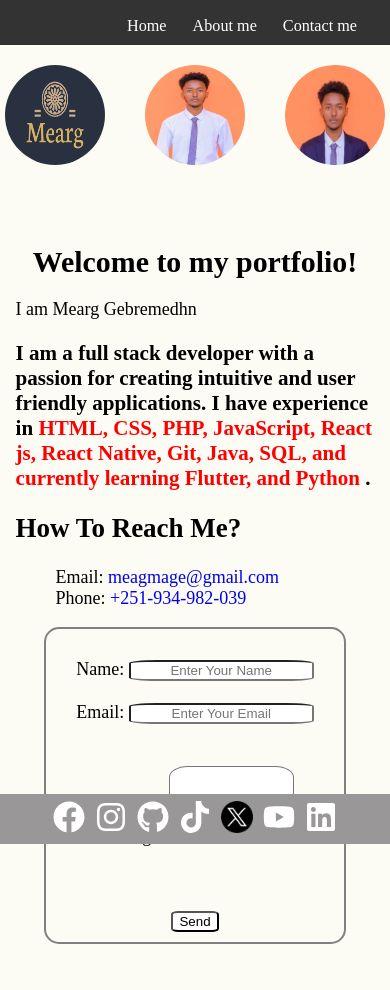
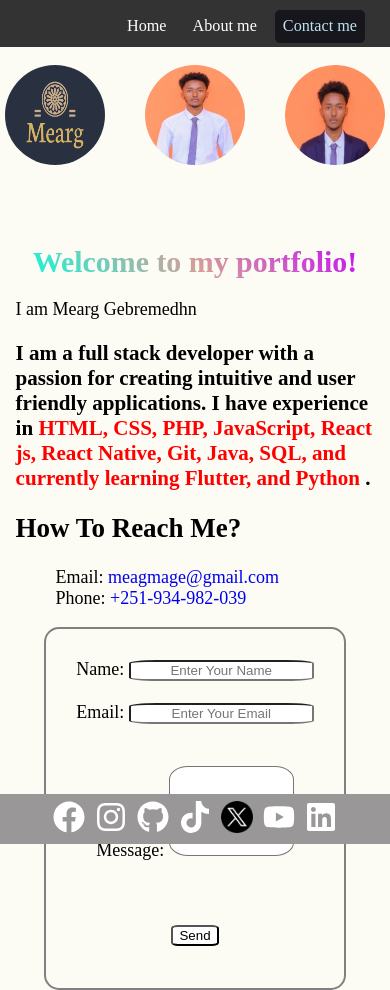
Before and after one commit to maggie-ghub/portfolio, a React (Create React App) app: page /contact in a window 390 px wide. Before the commit the page ends 944 px from the top, so only its background shows below. Built offline with nearby package versions, Linux system fonts and the light colour scheme; the HTML template or start-up script is replaced by a standard one; a web font is replaced by a local one.

Commit message:
adding framer-motion

```diff
--- a/src/App.js
+++ b/src/App.js
@@ -9,7 +9,6 @@ import mearg from './image/mearg.png';
 import profile1 from './image/profile1.jpg';
 import profile3 from './image/profile3.jpg';
 import { FaLinkedin } from 'react-icons/fa6';
-// import { FontAwesomeIcon } from '@fortawesome/react-fontawesome';
 import twitter from './image/twitter-x-logo.png';
 import { motion } from 'framer-motion'
 
@@ -70,7 +69,7 @@ const SocialLinks = () => (
           <FaFacebook size={32} className='facebook' />
         </a>
         <a href="https://www.instagram.com/mearg_g?igshid=ZDdkNTZiNTM=" target="_blank" rel="noopener noreferrer">
-          <FaInstagram size={32} className='instagram' />
+          <FaInstagram size={32} className='instagram instagram2' />
         </a>
         <a href="https://github.com/mearggeed" target="_blank" rel="noopener noreferrer">
           <FaGithub size={32} className='github' />
--- a/src/components/SocialMediaIcons.css
+++ b/src/components/SocialMediaIcons.css
@@ -41,6 +41,7 @@ a {
     margin: 0 10px;
     text-decoration: none;
     transition: color 0.3s;
+
   }
   /* a:visited {
     color: #3D1E00;
@@ -51,8 +52,14 @@ a {
   .container-link a:hover{
     transform: scale(1.05);
   }
-  .twitter:hover, .instagram:hover, .github:hover {
+  .twitter:hover, .github:hover {
     color: #007bff;
+  }
+  .instagram:hover{
+    background: linear-gradient(45deg, rgb(249, 206, 52), rgb(238, 42, 123), rgb(98, 40, 215));
+  }
+  .instagram2{
+    border-radius: 6px;
   }
   .youtube:hover{
     color: #ff0000;
@@ -60,6 +67,7 @@ a {
   .facebook, .linkedin, .instagram, .github, .tiktok, .twitter, .youtube{
     /* color: #469daa; */
     color: white;
+    transition: background 0.8s ease, color 0.9s ease;
   }
   .facebook:hover {
     color: #0808a5cd;
@@ -88,6 +96,11 @@ a {
     padding-left: 140px;
     padding-right: 140px;
     margin-bottom: 90px;
+  }
+  .content > h1{
+      background: linear-gradient(45deg, rgb(0, 255, 221), rgba(160, 29, 29, 0.418), rgb(195, 0, 255));
+      background-clip: text;
+      color: transparent;
   }
   .container .one{
     display: flex;
--- a/src/components/nav.css
+++ b/src/components/nav.css
@@ -6,7 +6,7 @@
     top: 0;
     left: 0;
     position: fixed;
-    height: 3%;
+    height: 1.85em;
     width: 100%;
     z-index: 999;
     padding:10px;
@@ -25,7 +25,7 @@
     padding: 7px 15px;
     color: black;
     display: inline-block;
-    transition: background-color 0.3s, border-radius 0.3s; /* Smooth transition for hover effect */
+
     text-decoration: none;
     margin-left: 10px;
     color: white;
@@ -36,10 +36,14 @@
     border-radius: 5px;
     color: #bee1f1;
     /* color: #2fff00; */
-    border-radius: 5px;
-    /* color: white;  */
+    transition: background-color 0.3s, border-radius 0.3s; /* Smooth transition for hover effect */
     align-items: center;
     justify-content: center;
+}
+.active{
+  background-color: #17161d;
+  border-radius: 5px;
+  color: #bee1f1;
 }
 .social-links{
   text-decoration: none;
@@ -51,7 +55,6 @@
 .content{
     margin-top: 80px;
 }
-
 .form{
   text-align: center;
   padding: 30px;
@@ -61,7 +64,7 @@
   max-width: 100%;
   max-height: 100%;
   margin: auto;
-    height:70%;
+  height: 21em;
   align-items: center;
   justify-content: center;
   }
@@ -86,11 +89,8 @@
     background-color: #f0f0f0;
   }
   @media(max-width:1024px){
-    body{
-      /* margin: 0; */
-     }
   .container{
-    height: 3%;
+    height: 1.5em;
     width: 100%;
   }
   .link-child{
@@ -100,7 +100,7 @@
 
     .form{
       width: 60%;
-      height: 30vh;
+      height: 16em;
       /* margin: 280px; */
 
     }
@@ -133,7 +133,7 @@
         padding: 0 1rem;
     } */
     .container{
-      height: 3%;
+      height: 1.5em;
       width: 100%;
   }
      body{
@@ -143,7 +143,7 @@
       /* min-width: 100%; */
       max-height: 100%;
       width: fit-content;
-      height: 30vh;
+      height: 16.6em;
       /* margin: 5px;
       padding: 5px; */
 
--- a/src/components/nav.js
+++ b/src/components/nav.js
@@ -1,15 +1,21 @@
 import React from 'react'
 
 import './nav.css'
-import { Link } from 'react-router-dom'
+import { NavLink } from 'react-router-dom'
 
 const nav = () => {
   return (
     <div className='container'>
       <nav className='container-link'>
-        <Link to='/' className='link-child'>Home</Link>
-        <Link to = '/about' className='link-child'>About me</Link>
-        <Link to = '/contact' className='link-child'>Contact me</Link>
+      <NavLink exact to='/' className='link-child' activeClassName='active'>
+        Home
+      </NavLink>
+      <NavLink to='/about' className='link-child' activeClassName='active'>
+        About me
+      </NavLink>
+      <NavLink to='/contact' className='link-child' activeClassName='active'>
+        Contact me
+      </NavLink>
       </nav>
     </div>
   )
```
Lines whose indentation alone changed are shown as unchanged.
